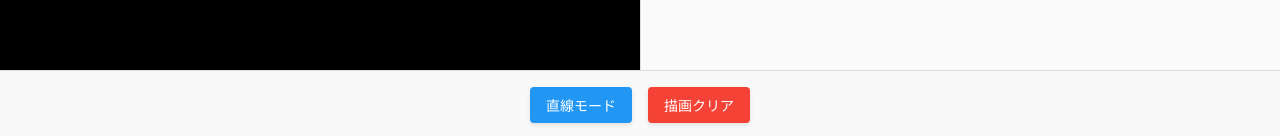
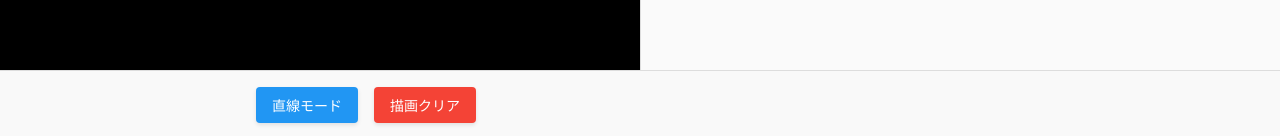
Before and after one commit to adacotech/image-features-viewer, a React (Vite) app: page / in a window 1280 px wide. Shown: the part 661-797 px from the top of the page. Built offline with nearby package versions, Linux system fonts and the light colour scheme.

Commit message:
feat: ボタン位置の調整

```diff
--- a/src/pages/main/index.tsx
+++ b/src/pages/main/index.tsx
@@ -41,36 +41,32 @@ const MainPage: React.FC = () => {
 
   return (
     <div style={{ height: '100vh', display: 'flex', flexDirection: 'column' }}>
-      {/* Title Header Area */}
       <HeaderComponent />
 
-      {/* Main Content Area */}
       <main style={{
         flex: 1,
         display: 'flex',
         minHeight: 0
       }}>
-        {/* Canvas Area */}
         <CanvasComponent
           ref={canvasRef}
           onImageDataChange={handleImageDataChange}
           drawMode={drawMode}
         />
 
-        {/* Graph Area */}
         <GraphComponent
           features={features}
           isLoading={isCalculating}
         />
       </main>
 
-      {/* Control Panel Area */}
       <footer style={{
         padding: '1rem',
         backgroundColor: '#f9f9f9',
         borderTop: '1px solid #ddd',
         display: 'flex',
-        justifyContent: 'center',
+        justifyContent: 'flex-start',
+        paddingLeft: 'calc(25% - 4rem)',
         gap: '1rem'
       }}>
         <DrawModeButton
```
